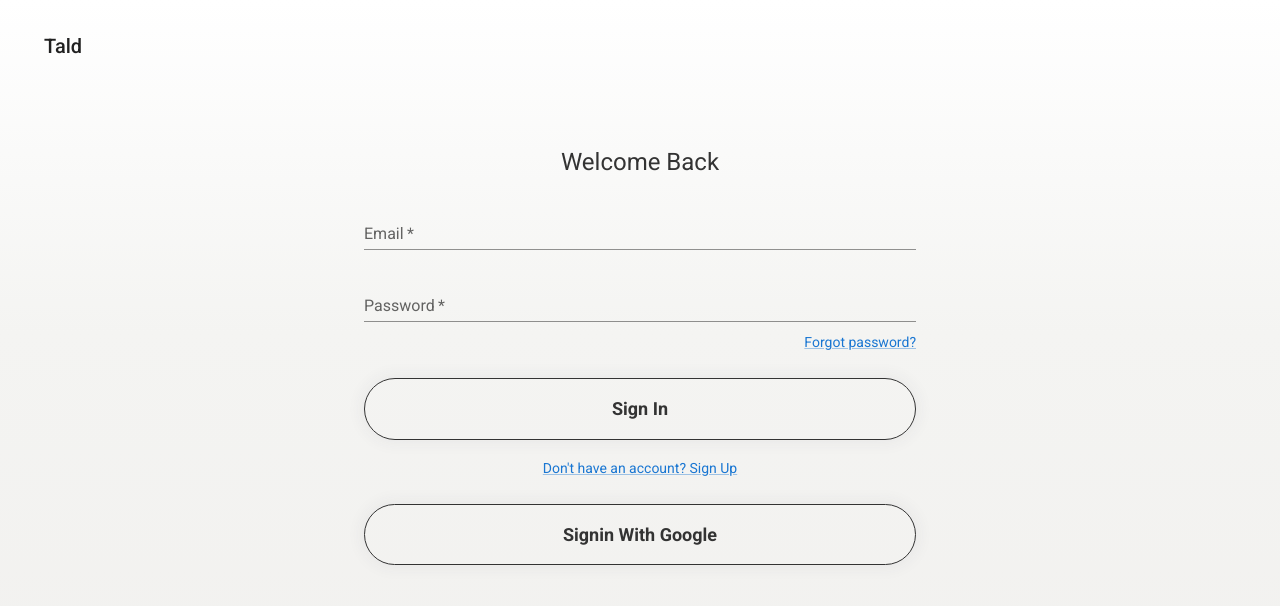
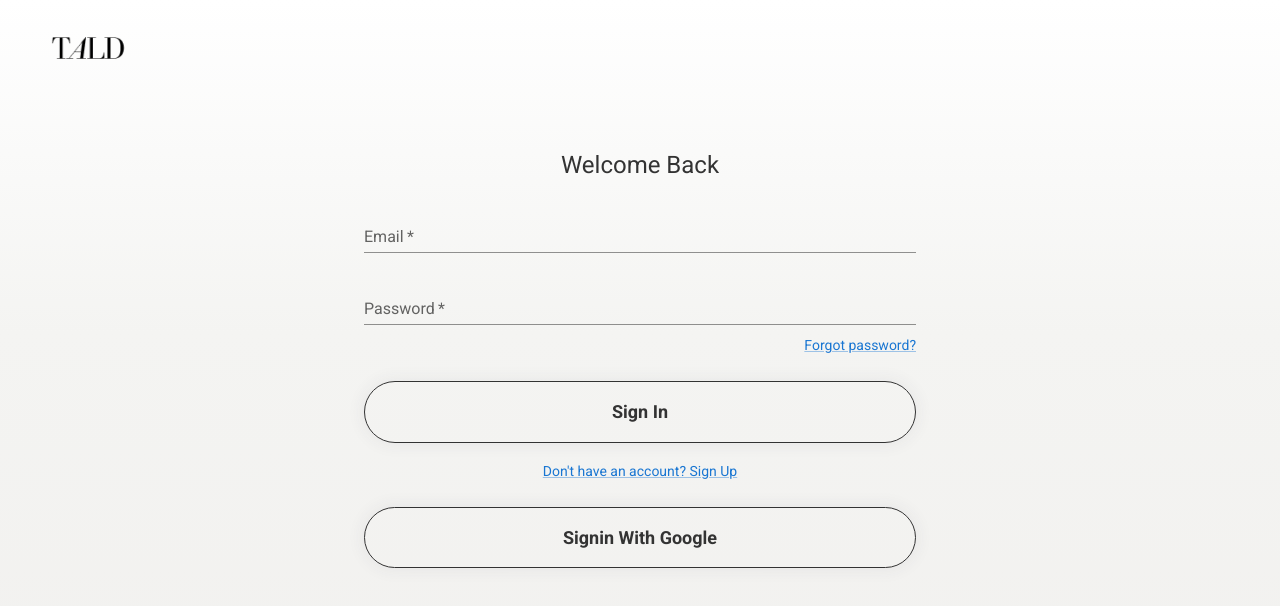
Before and after one commit to Gourav-Gera/tald, a Next.js app in the folder tald-client-app/: page /auth/sign-in in a window 1280 px wide. Shown: the top 606 px of the page. Built offline with nearby package versions, Linux system fonts and the light colour scheme.

Commit message:
logo changes

```diff
--- a/tald-client-app/src/app/auth/sign-in/page.tsx
+++ b/tald-client-app/src/app/auth/sign-in/page.tsx
@@ -10,7 +10,7 @@ import Container from '@mui/material/Container';
 import { signIn } from 'next-auth/react';
 import styles from '../auth.module.scss';
 import Image from 'next/image';
-// import headerLogo from '../../../assets/images/header-logo.png';
+import headerLogo from '@/assets/header-logo.png';
 
 export default function Page() {
 
@@ -43,14 +43,14 @@ export default function Page() {
     <div className={styles.signInWrapper}>
       <Box className={styles.signInHeader} sx={{ flexGrow: 1 }}>
         <Container maxWidth='xl'>
-          <Typography variant='h6' color='inherit' component='div'>Tald
-            {/* <Image
+          <Typography variant='h6' color='inherit' component='div'>
+            <Image
               src={headerLogo}
               width={84}
               height={35}
               className={styles.logoImage}
               alt='logo image'
-            /> */}
+            />
           </Typography>
         </Container>
       </Box>
```
Also changed, not shown: tald-client-app/src/assets/header-logo.png (added).
